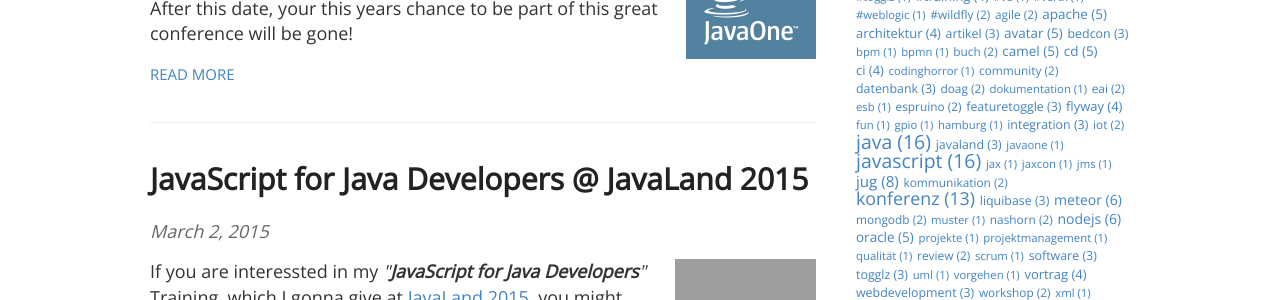
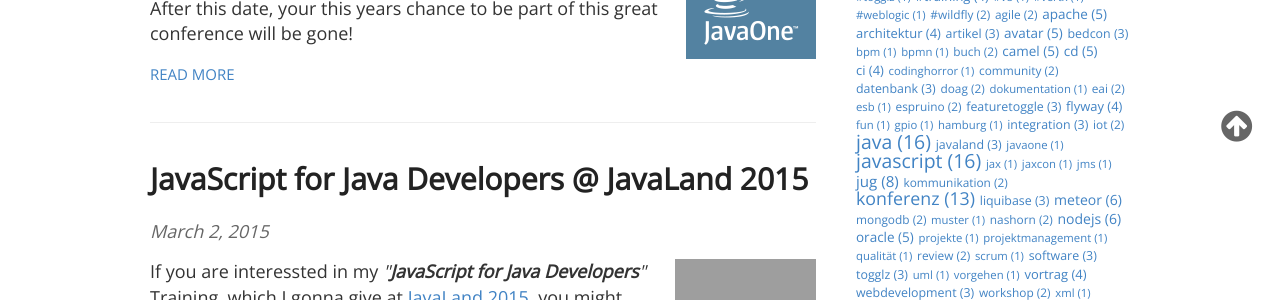
Before and after one commit to dasniko/dasniko.github.io, a Jekyll site: the page built from index.html, in a window 1280 px wide. Shown: the part 735-1035 px from the top of the page. Built offline with Jekyll 4.4.1, drawn with Linux system fonts in a browser that asks for light colours; nearby versions of some CDN libraries; Markdown is read by kramdown in place of the engine named in the settings; comment, search, counter and statistics services are not loaded; grey boxes are pictures that could not be loaded.

Commit message:
back-to-top

```diff
--- /dev/null
+++ b/_includes/back-to-top.html
@@ -0,0 +1,17 @@
+<span class='top'><a href='#'><i class="fa fa-arrow-circle-up fa-2x"></i></a></span>
+<style>
+.top {
+  position: fixed ;
+  bottom: 20px;
+  right: 10px;
+  z-index: 9999999;
+}
+.top a {
+  color: #666;
+  -webkit-transition: all .3s ease;
+  -moz-transition: all .3s ease;
+  transition: all .3s ease;
+  padding: 12px 18px 20px;
+  text-decoration: none;
+}
+</style>
--- a/_layouts/default.html
+++ b/_layouts/default.html
@@ -61,6 +61,7 @@
       </div>
     </div>
 
+    {% include back-to-top.html %}
     {% include analytics.html %}
   </body>
 </html>
```
